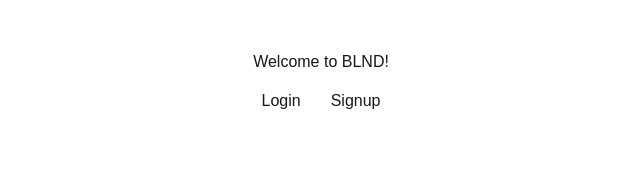
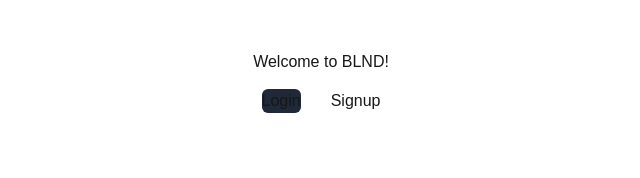
Before and after one commit to brunofregoso/radioclub, a Next.js app: page / in a window 1280 px wide. Shown: the top 178 px of the page, without its empty margins (319-959 px from the left). Built offline with nearby package versions, Linux system fonts and the light colour scheme.

Commit message:
DaisyUI Implementation

```diff
--- a/package.json
+++ b/package.json
@@ -17,6 +17,7 @@
     "@types/node": "^20",
     "@types/react": "^18",
     "@types/react-dom": "^18",
+    "daisyui": "^4.12.10",
     "eslint": "^8",
     "eslint-config-next": "14.2.13",
     "postcss": "^8",
--- a/src/app/page.tsx
+++ b/src/app/page.tsx
@@ -7,7 +7,7 @@ export default function Home() {
       <h1>Welcome to BLND!</h1>
       <div>
         <Link href="/welcome" passHref>
-          <button style={{ margin: "15px" }}>Login</button>
+          <button style={{ margin: "15px" }} className="inline-block cursosr-pointer rounded-md bg-gray-800">Login</button>
         </Link>
         <button style={{ margin: "15px" }}>Signup</button>
       </div>
--- a/tailwind.config.ts
+++ b/tailwind.config.ts
@@ -14,6 +14,9 @@ const config: Config = {
       },
     },
   },
-  plugins: [],
+  plugins: [
+    require('daisyui'),
+
+  ],
 };
 export default config;
```
Also changed, not shown: 1 other file (tests, documents, lock files or other folders).
